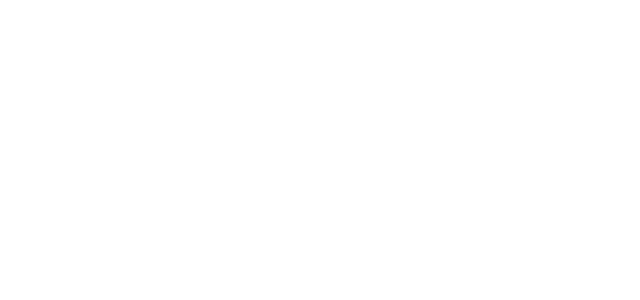
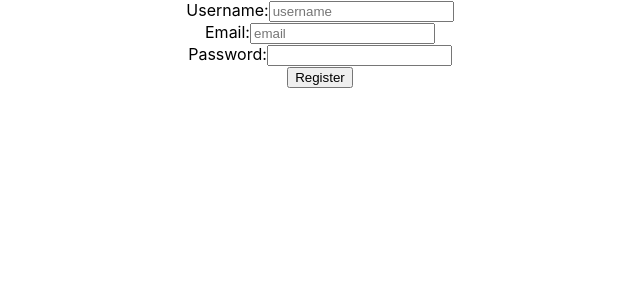
Before and after one commit to sz-sebestyen/ground-up-auth, a React (Create React App) app in the folder frontend/: page /registration in a window 1280 px wide. Shown: the top 300 px of the page, without its empty margins (320-960 px from the left). Built offline with nearby package versions, Linux system fonts and the light colour scheme.

Commit message:
Add registration form

```diff
--- /dev/null
+++ b/frontend/src/components/Input/Email.jsx
@@ -0,0 +1,17 @@
+import React from "react";
+import Input from "./Input";
+
+function Email(props) {
+  return (
+    <Input
+      label="Email:"
+      required
+      placeholder="email"
+      type="email"
+      name="email"
+      {...props}
+    />
+  );
+}
+
+export default Email;
--- /dev/null
+++ b/frontend/src/components/Input/Input.jsx
@@ -0,0 +1,12 @@
+import React from "react";
+
+function Input({ label, ...rest }) {
+  return (
+    <div>
+      <label htmlFor={label}>{label}</label>
+      <input id={label} {...rest} />
+    </div>
+  );
+}
+
+export default Input;
--- /dev/null
+++ b/frontend/src/components/Input/Password.jsx
@@ -0,0 +1,16 @@
+import React from "react";
+import Input from "./Input";
+
+function Password(props) {
+  return (
+    <Input
+      label="Password:"
+      required
+      name="password"
+      type="password"
+      {...props}
+    />
+  );
+}
+
+export default Password;
--- /dev/null
+++ b/frontend/src/components/Input/Username.jsx
@@ -0,0 +1,16 @@
+import React from "react";
+import Input from "./Input";
+
+function Username(props) {
+  return (
+    <Input
+      label="Username:"
+      required
+      placeholder="username"
+      name="username"
+      {...props}
+    />
+  );
+}
+
+export default Username;
--- /dev/null
+++ b/frontend/src/components/Input/index.js
@@ -0,0 +1,7 @@
+import Input from "./Input";
+import Username from "./Username";
+import Email from "./Email";
+import Password from "./Password";
+
+export default Input;
+export { Username, Email, Password };
--- /dev/null
+++ b/frontend/src/pages/Registration.jsx
@@ -0,0 +1,29 @@
+import React, { useState } from "react";
+import { Username, Email, Password } from "../components/Input";
+
+function Registration() {
+  const [dto, setDto] = useState({ username: "", email: "", password: "" });
+
+  const handleInputChange = async ({ target: { name, value } }) => {
+    setDto((dto) => ({ ...dto, [name]: value }));
+  };
+
+  const register = async () => {
+    console.log(dto);
+  };
+
+  return (
+    <div>
+      <div>
+        <Username value={dto.username} onChange={handleInputChange} />
+        <Email value={dto.email} onChange={handleInputChange} />
+        <Password value={dto.password} onChange={handleInputChange} />
+        <div>
+          <button onClick={register}>Register</button>
+        </div>
+      </div>
+    </div>
+  );
+}
+
+export default Registration;
--- a/frontend/src/pages/Router.jsx
+++ b/frontend/src/pages/Router.jsx
@@ -1,5 +1,6 @@
 import { BrowserRouter, Switch, Route } from "react-router-dom";
 import Home from "./Home";
+import Registration from "./Registration";
 
 const Router = () => (
   <BrowserRouter>
@@ -7,6 +8,10 @@ const Router = () => (
       <Route exact path="/">
         <Home />
       </Route>
+
+      <Route exact path="/registration">
+        <Registration />
+      </Route>
     </Switch>
   </BrowserRouter>
 );
```
